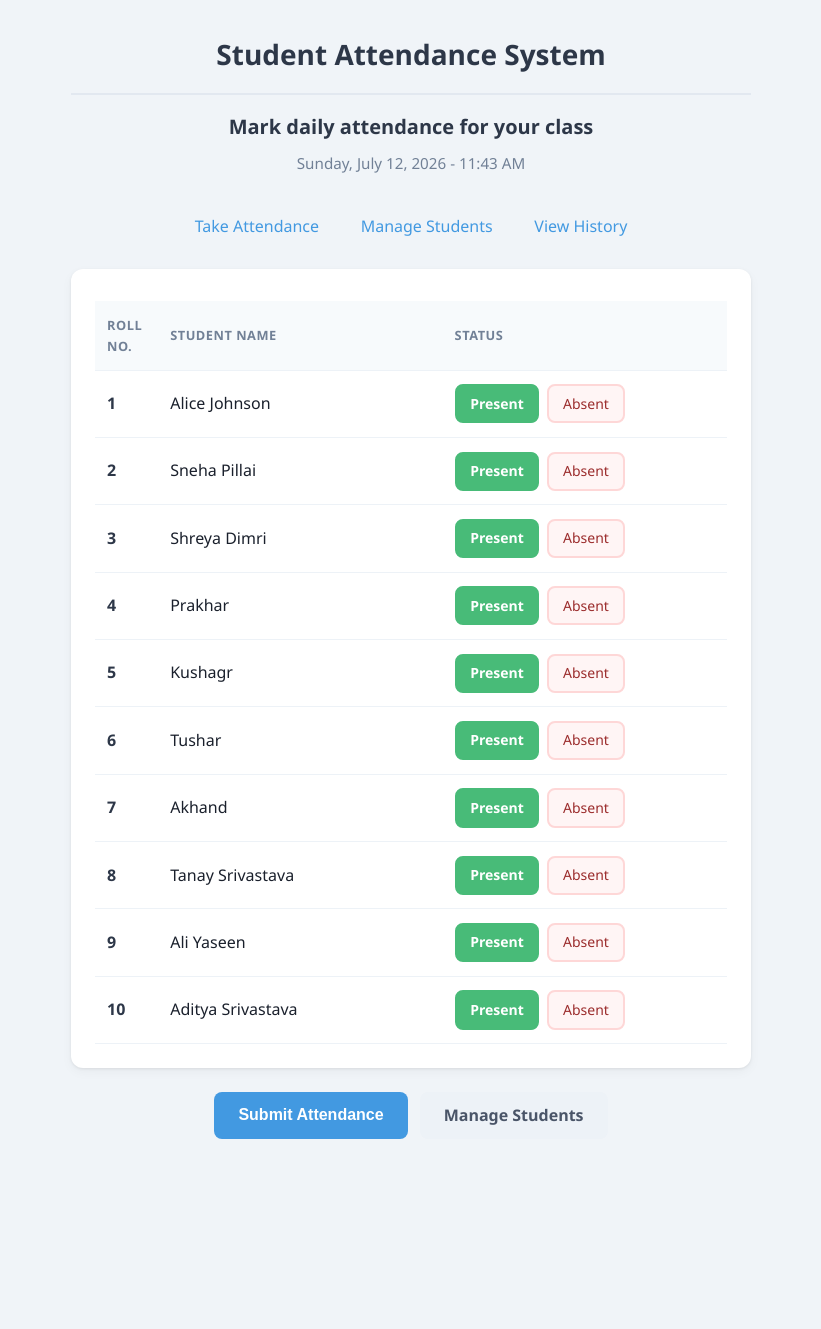
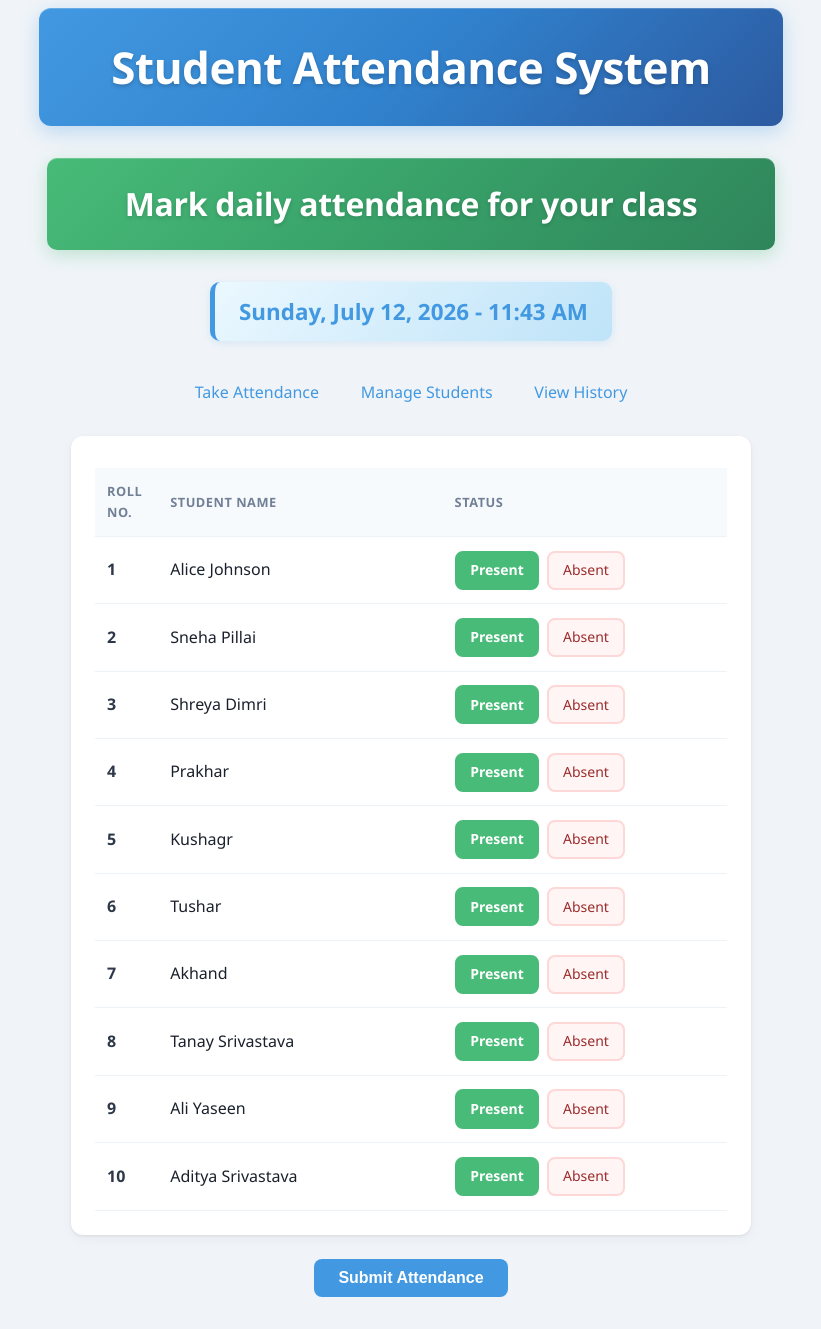
Before and after one commit to Ananya-yash/DevOps-Project, a Flask app: page / in a window 1280 px wide. Shown: the whole page, without its empty margins (229-1050 px from the left). Before the commit the page ends 1139 px from the top, so only its background shows below. Run offline with Flask 3, Linux system fonts and the light colour scheme.

Commit message:
css changes

```diff
--- a/static/style.css
+++ b/static/style.css
@@ -26,9 +26,22 @@ header {
 }
 
 header h1 {
-  font-size: 1.75rem;
-  font-weight: 700;
-  color: #2d3748;
+  font-size: 2.75rem;
+  font-weight: 800;
+  color: #fff;
+  background: linear-gradient(135deg, #4299e1 0%, #3182ce 50%, #2c5aa0 100%);
+  padding: 1.5rem 2rem;
+  margin: -1.5rem -2rem 1rem -2rem;
+  border-radius: 12px;
+  box-shadow: 0 6px 20px rgba(66, 153, 225, 0.3), inset 0 1px 0 rgba(255, 255, 255, 0.2);
+  letter-spacing: -0.5px;
+  text-shadow: 0 2px 4px rgba(0, 0, 0, 0.2);
+  transition: all 0.3s ease;
+}
+
+header h1:hover {
+  box-shadow: 0 8px 25px rgba(66, 153, 225, 0.4), inset 0 1px 0 rgba(255, 255, 255, 0.2);
+  transform: translateY(-2px);
 }
 
 header p {
@@ -451,20 +464,38 @@ nav a:hover {
 .attendance-header {
   margin-top: 1rem;
   padding-top: 1rem;
-  border-top: 2px solid #e2e8f0;
 }
 
 .attendance-header h2 {
-  font-size: 1.25rem;
-  font-weight: 600;
-  color: #2d3748;
-  margin-bottom: 0.5rem;
+  font-size: 2rem;
+  font-weight: 700;
+  color: #fff;
+  background: linear-gradient(135deg, #48bb78 0%, #38a169 50%, #2f855a 100%);
+  padding: 1.25rem 1.5rem;
+  margin: 0 -1.5rem 1rem -1.5rem;
+  border-radius: 10px;
+  box-shadow: 0 5px 18px rgba(72, 187, 120, 0.3), inset 0 1px 0 rgba(255, 255, 255, 0.2);
+  letter-spacing: -0.3px;
+  text-shadow: 0 2px 4px rgba(0, 0, 0, 0.15);
+  transition: all 0.3s ease;
+}
+
+.attendance-header h2:hover {
+  box-shadow: 0 7px 22px rgba(72, 187, 120, 0.4), inset 0 1px 0 rgba(255, 255, 255, 0.2);
+  transform: translateY(-2px);
 }
 
 .attendance-datetime {
-  color: #718096;
-  font-size: 0.95rem;
-  font-weight: 500;
+  color: #4299e1;
+  font-size: 1.4rem;
+  font-weight: 700;
+  background: linear-gradient(135deg, #ebf8ff 0%, #bee3f8 100%);
+  padding: 0.75rem 1.5rem;
+  border-radius: 10px;
+  border-left: 5px solid #4299e1;
+  box-shadow: 0 2px 8px rgba(66, 153, 225, 0.15);
+  margin-top: 1rem;
+  display: inline-block;
 }
 
 @media (max-width: 540px) {
--- a/templates/index.html
+++ b/templates/index.html
@@ -51,7 +51,6 @@
 
   <div class="actions">
     <button type="submit" class="btn btn-primary">Submit Attendance</button>
-    <a href="{{ url_for('manage_students') }}" class="btn btn-secondary">Manage Students</a>
   </div>
 </form>
 {% endif %}
```
